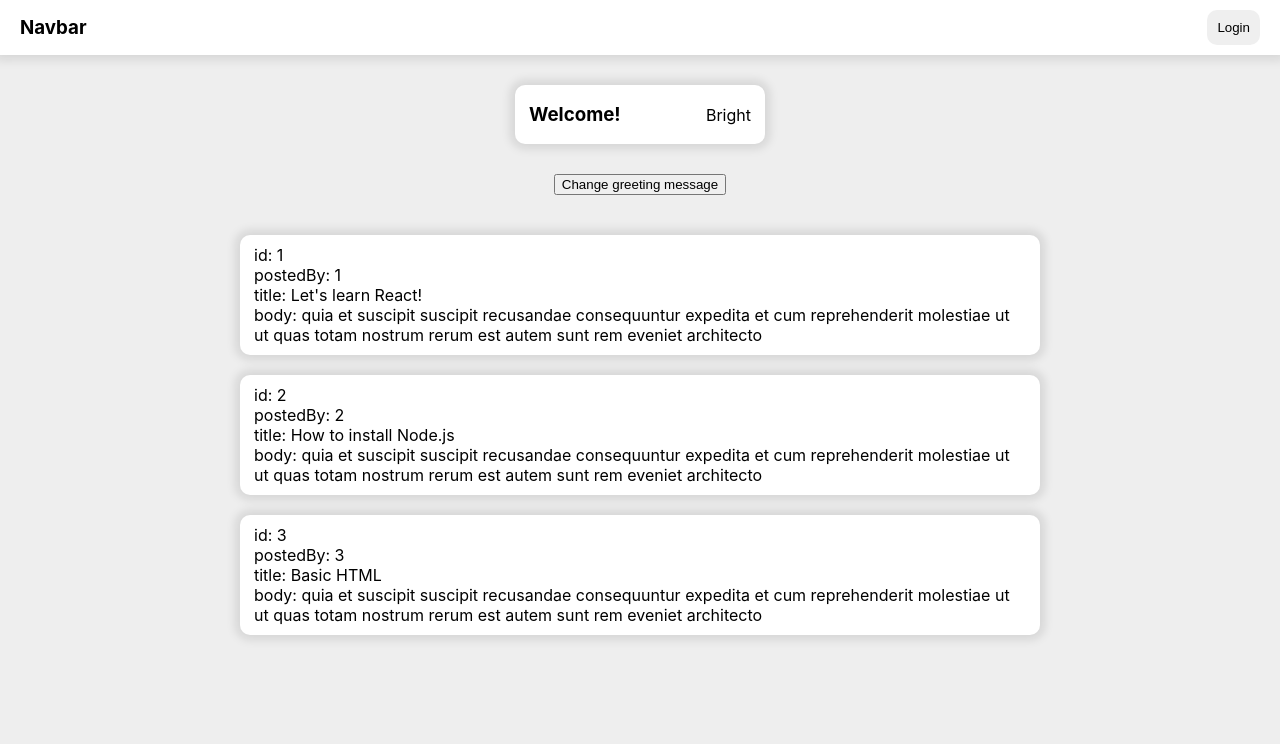
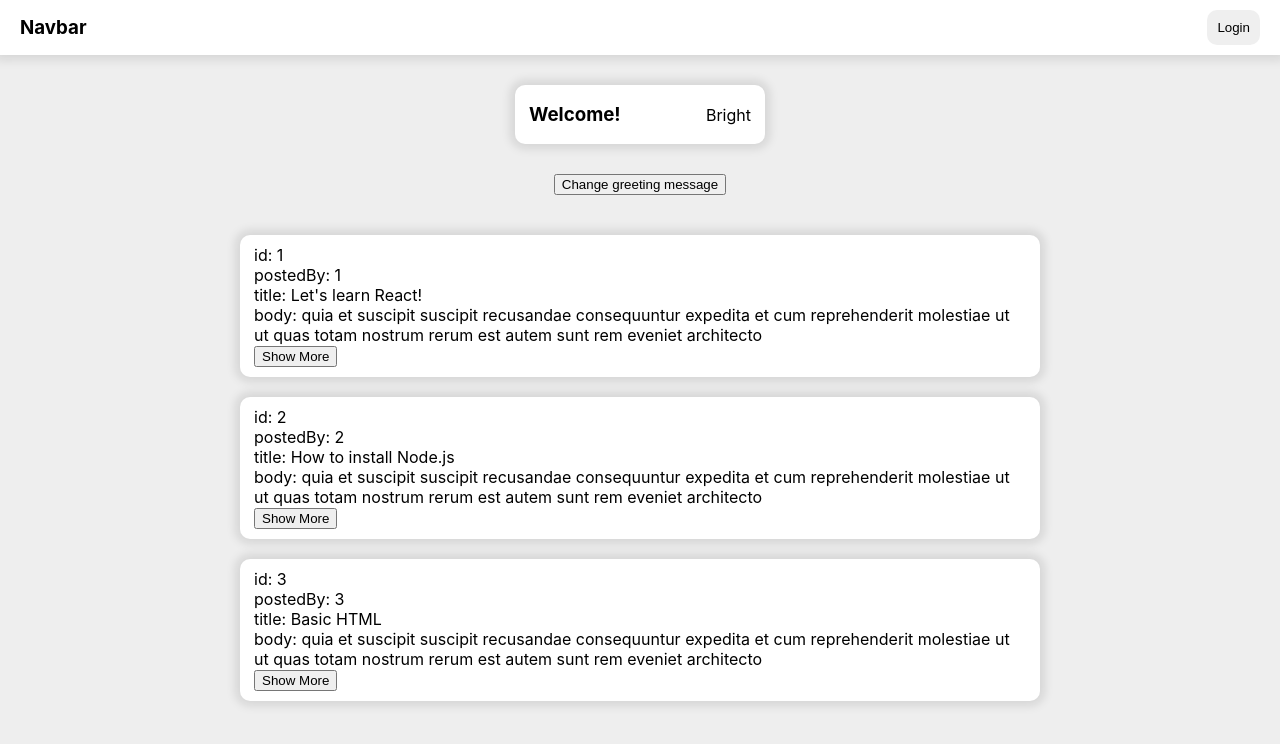
Before and after one commit to brightnc/my-first-react-app, a React (Vite) app: page / in a window 1280 px wide. Shown: the top 744 px of the page. Built offline with nearby package versions, Linux system fonts and the light colour scheme.

Commit message:
toggle show

```diff
--- a/src/components/Post.tsx
+++ b/src/components/Post.tsx
@@ -1,3 +1,4 @@
+import { useState } from 'react'
 import { PostDTO } from '../types/dto'
 import classes from './Post.module.css'
 interface IPostProps {
@@ -5,15 +6,19 @@ interface IPostProps {
 }
 
 const Post = ({ post }: IPostProps) => {
-  const handleClick = (id: number) => {
-    alert(`Clicked id: ${id}`)
+  const [show, setShow] = useState<boolean>(false)
+
+  const handleClick = () => {
+    setShow(!show)
   }
   return (
-    <div onClick={() => handleClick(post.id)} className={classes.post}>
+    <div className={classes.post}>
       <p>id: {post.id}</p>
       <p>postedBy: {post.userId}</p>
       <p>title: {post.title}</p>
       <p>body: {post.body}</p>
+      {show && <p>More Information ....</p>}
+      <button onClick={handleClick}>{show ? 'Show Less' : 'Show More'}</button>
     </div>
   )
 }
```
